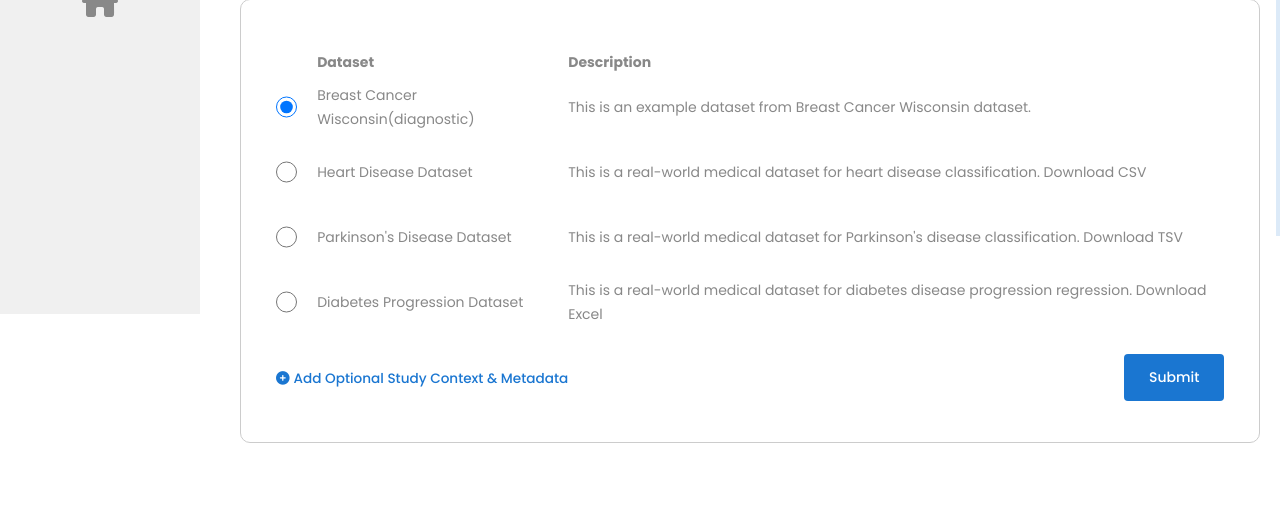
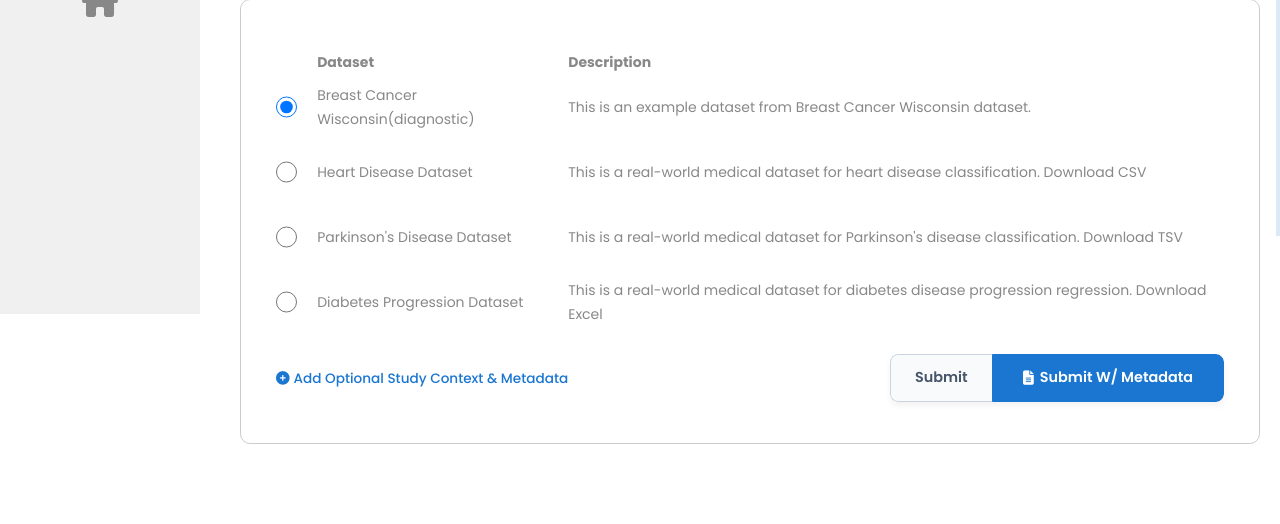
Before and after one commit to TrisesaSadewa/TWAI2, a Python web app: template pinebioml-report-service/resources/templates/access.html in a window 1280 px wide. Shown: the part 564-1088 px from the top of the page. Before the commit the page ends 1007 px from the top, so only its background shows below. Run offline with Jinja, Linux system fonts and the light colour scheme; the template is opened without the code that fills it, so the values that code supplies are empty; some libraries are stand-ins or nearby versions.

Commit message:
LLM improv Qwen

```diff
--- a/pinebioml-report-service/debug_log.txt
+++ b/pinebioml-report-service/debug_log.txt
@@ -186,3 +186,5 @@ source_file=C:\Users\Trisesa S\Documents\TRS\ITS\IIPP\TWAI2\pinebioml-report-ser
 Copied C:\Users\Trisesa S\Documents\TRS\ITS\IIPP\TWAI2\pinebioml-report-service\static\examples\Breast_Cancer_Wisconsin_diagnostic.csv to ./storage\datasets\b9975f5f-9edc-4c65-a05a-5a87ab2c80c3_Breast_Cancer_Wisconsin_diagnostic.csv
 source_file=C:\Users\Trisesa S\Documents\TRS\ITS\IIPP\TWAI2\pinebioml-report-service\static\examples\Breast_Cancer_Wisconsin_diagnostic.csv, exists=True
 Copied C:\Users\Trisesa S\Documents\TRS\ITS\IIPP\TWAI2\pinebioml-report-service\static\examples\Breast_Cancer_Wisconsin_diagnostic.csv to ./storage\datasets\701af0d4-47c4-4c28-af29-69005b860460_Breast_Cancer_Wisconsin_diagnostic.csv
+source_file=C:\Users\Trisesa S\Documents\TRS\ITS\IIPP\TWAI2\pinebioml-report-service\static\examples\Breast_Cancer_Wisconsin_diagnostic.csv, exists=True
+Copied C:\Users\Trisesa S\Documents\TRS\ITS\IIPP\TWAI2\pinebioml-report-service\static\examples\Breast_Cancer_Wisconsin_diagnostic.csv to ./storage\datasets\1f3c4137-cd19-4d34-ab04-74cb86ba18f8_Breast_Cancer_Wisconsin_diagnostic.csv
--- a/pinebioml-report-service/resources/templates/access.html
+++ b/pinebioml-report-service/resources/templates/access.html
@@ -422,27 +422,31 @@
                                     </tr>
                                     <tr id="upload-metadata-row">
                                         <td colspan="3" style="padding-top: 10px; padding-bottom: 10px;">
-                                            <div id="upload-metadata-box" class="metadata-context-box" style="display: none; background-color: #f8fafc; border: 1px solid #e2e8f0; border-radius: 8px; padding: 16px; margin-top: 5px; margin-bottom: 5px;">
-                                                <div style="display: flex; align-items: center; justify-content: space-between; margin-bottom: 8px; flex-wrap: wrap; gap: 8px;">
-                                                    <div style="display: flex; align-items: center;">
-                                                        <i class="fa fa-info-circle" style="color: #1A76D1; font-size: 1rem; margin-right: 8px;"></i>
-                                                        <span style="font-weight: 600; font-size: 0.92rem; color: #2d3748;">Additional Study Context & Metadata</span>
-                                                        <span style="font-size: 0.75rem; background: #e0f2fe; color: #0284c7; border: 1px solid #bae6fd; font-weight: 600; padding: 2px 8px; border-radius: 12px; margin-left: 8px;">Optional — Complements Auto-Detection</span>
+                                            <div id="upload-metadata-box" class="metadata-context-box" style="display: none; background: #ffffff; border: 1px solid #eaeaec; border-radius: 12px; padding: 20px; margin-top: 10px; margin-bottom: 10px; box-shadow: 0 4px 6px rgba(0, 0, 0, 0.02);">
+                                                <div style="display: flex; align-items: flex-start; justify-content: space-between; margin-bottom: 12px; flex-wrap: wrap; gap: 12px;">
+                                                    <div>
+                                                        <div style="display: flex; align-items: center; gap: 8px; margin-bottom: 6px;">
+                                                            <i class="fa fa-layer-group" style="color: #1A76D1; font-size: 1.1rem;"></i>
+                                                            <span style="font-weight: 600; font-size: 1rem; color: #1e293b;">Study Context & Metadata</span>
+                                                            <span style="font-size: 0.7rem; background: #f1f5f9; color: #64748b; font-weight: 600; padding: 2px 8px; border-radius: 12px; text-transform: uppercase; letter-spacing: 0.5px;">Optional</span>
+                                                        </div>
+                                                        <p style="font-size: 0.8rem; color: #64748b; margin: 0; max-width: 600px; line-height: 1.5;">
+                                                            Enhance AI detection by providing background information like disease context, research goals, feature definitions, and target labels.
+                                                        </p>
                                                     </div>
-                                                    <button type="button" class="btn btn-sm btn-outline-primary no-preloader insert-template-btn" style="font-size: 0.78rem; padding: 2px 8px; border-radius: 6px; border: 1px solid #1A76D1; color: #1A76D1; background: transparent; cursor: pointer;">
-                                                        <i class="fa fa-magic" style="margin-right: 4px;"></i> Insert Template
+                                                    <button type="button" class="btn btn-sm no-preloader insert-template-btn" style="font-size: 0.8rem; padding: 6px 12px; border-radius: 8px; border: 1px solid #e2e8f0; color: #334155; background: #f8fafc; cursor: pointer; display: flex; align-items: center; gap: 6px; font-weight: 500; transition: all 0.2s; height: fit-content;" onmouseover="this.style.background='#f1f5f9'; this.style.borderColor='#cbd5e1'" onmouseout="this.style.background='#f8fafc'; this.style.borderColor='#e2e8f0'">
+                                                        <i class="fa fa-magic" style="color: #1A76D1;"></i> Insert Template
                                                     </button>
                                                 </div>
-                                                <p style="font-size: 0.82rem; color: #64748b; margin-bottom: 8px; line-height: 1.4;">
-                                                    Provide background information to give the AI LLM deeper context for your dataset (e.g. disease background, research goals, feature definitions, target labels). This works in tandem with our automated domain detection.
-                                                </p>
-                                                <div style="display: flex; gap: 12px; margin-bottom: 8px; flex-wrap: wrap; font-size: 0.78rem; color: #475569;">
-                                                    <span>🩺 <b>Disease/Condition</b></span>
-                                                    <span>🎯 <b>Research Objective</b></span>
-                                                    <span>🧬 <b>Feature Descriptions</b></span>
-                                                    <span>📊 <b>Target Meaning</b></span>
+
+                                                <div style="display: flex; gap: 8px; margin-bottom: 12px; flex-wrap: wrap;">
+                                                    <span style="font-size: 0.75rem; background: #f8fafc; border: 1px solid #e2e8f0; color: #475569; padding: 4px 10px; border-radius: 16px; display: flex; align-items: center; gap: 5px;"><i class="fa fa-stethoscope" style="color:#64748b;"></i> Disease/Condition</span>
+                                                    <span style="font-size: 0.75rem; background: #f8fafc; border: 1px solid #e2e8f0; color: #475569; padding: 4px 10px; border-radius: 16px; display: flex; align-items: center; gap: 5px;"><i class="fa fa-bullseye" style="color:#64748b;"></i> Research Objective</span>
+                                                    <span style="font-size: 0.75rem; background: #f8fafc; border: 1px solid #e2e8f0; color: #475569; padding: 4px 10px; border-radius: 16px; display: flex; align-items: center; gap: 5px;"><i class="fa fa-dna" style="color:#64748b;"></i> Feature Descriptions</span>
+                                                    <span style="font-size: 0.75rem; background: #f8fafc; border: 1px solid #e2e8f0; color: #475569; padding: 4px 10px; border-radius: 16px; display: flex; align-items: center; gap: 5px;"><i class="fa fa-chart-pie" style="color:#64748b;"></i> Target Meaning</span>
                                                 </div>
-                                                <textarea name="additional_context" class="form-control context-textarea" rows="3" style="width: 100%; border-radius: 6px; border: 1px solid #cbd5e1; padding: 8px 10px; font-size: 0.85rem; line-height: 1.4; color: #1e293b; background-color: #ffffff; resize: vertical;" placeholder="e.g.&#10;• Disease/Topic: Breast Cancer Diagnostic Study&#10;• Research Objective: Classify malignant vs benign tumors based on cell nuclei features&#10;• Feature Notes: radius_mean = mean cell distance; texture_mean = gray-scale variability&#10;• Target Meaning: 1 = Malignant, 0 = Benign"></textarea>
+
+                                                <textarea name="additional_context" class="form-control context-textarea" rows="4" style="width: 100%; border-radius: 8px; border: 1px solid #cbd5e1; padding: 12px; font-size: 0.85rem; line-height: 1.5; color: #334155; background-color: #ffffff; resize: vertical; box-shadow: inset 0 1px 2px rgba(0,0,0,0.03); transition: border-color 0.2s;" placeholder="e.g.&#10;• Disease/Topic: Breast Cancer Diagnostic Study&#10;• Research Objective: Classify malignant vs benign tumors based on cell nuclei features&#10;• Feature Notes: radius_mean = mean cell distance; texture_mean = gray-scale variability&#10;• Target Meaning: 1 = Malignant, 0 = Benign" onfocus="this.style.borderColor='#1A76D1'; this.style.outline='none'" onblur="this.style.borderColor='#cbd5e1'"></textarea>
                                             </div>
                                         </td>
                                     </tr>
@@ -519,42 +523,42 @@
                                     </tr>
                                     <tr id="test-metadata-row">
                                         <td colspan="3" style="padding-top: 10px; padding-bottom: 10px;">
-                                            <div id="test-metadata-box" class="metadata-context-box" style="display: none; background-color: #f8fafc; border: 1px solid #e2e8f0; border-radius: 8px; padding: 16px; margin-top: 5px; margin-bottom: 5px;">
-                                                <div style="display: flex; align-items: center; justify-content: space-between; margin-bottom: 8px; flex-wrap: wrap; gap: 8px;">
-                                                    <div style="display: flex; align-items: center; flex-wrap: wrap; gap: 6px;">
-                                                        <i class="fa fa-info-circle" style="color: #1A76D1; font-size: 1rem; margin-right: 4px;"></i>
-                                                        <span style="font-weight: 600; font-size: 0.92rem; color: #2d3748;">Additional Study Context & Metadata</span>
-                                                        <span id="test-dataset-badge" style="font-size: 0.75rem; background: #e0f2fe; color: #0284c7; border: 1px solid #bae6fd; font-weight: 600; padding: 2px 8px; border-radius: 12px;">Pregenerated: Breast Cancer Wisconsin</span>
+                                            <div id="test-metadata-box" class="metadata-context-box" style="display: none; background: #ffffff; border: 1px solid #eaeaec; border-radius: 12px; padding: 20px; margin-top: 10px; margin-bottom: 10px; box-shadow: 0 4px 6px rgba(0, 0, 0, 0.02);">
+                                                <div style="display: flex; align-items: flex-start; justify-content: space-between; margin-bottom: 12px; flex-wrap: wrap; gap: 12px;">
+                                                    <div style="flex: 1; min-width: 250px;">
+                                                        <div style="display: flex; align-items: center; gap: 8px; margin-bottom: 6px; flex-wrap: wrap;">
+                                                            <i class="fa fa-layer-group" style="color: #1A76D1; font-size: 1.1rem;"></i>
+                                                            <span style="font-weight: 600; font-size: 1rem; color: #1e293b;">Study Context & Metadata</span>
+                                                            <span id="test-dataset-badge" style="font-size: 0.7rem; background: #e0f2fe; color: #0284c7; font-weight: 600; padding: 2px 8px; border-radius: 12px; border: 1px solid #bae6fd;">Pregenerated: Breast Cancer Wisconsin</span>
+                                                        </div>
+                                                        <p style="font-size: 0.8rem; color: #64748b; margin: 0; max-width: 600px; line-height: 1.5;">
+                                                            Provide background information for deeper AI context. For test data, accurate domain metadata is provided below and can be edited.
+                                                        </p>
                                                     </div>
-                                                    <div style="display: flex; gap: 6px; flex-wrap: wrap;">
-                                                        <button type="button" id="btn-autofill-test-context" class="btn btn-sm btn-outline-primary no-preloader" style="font-size: 0.78rem; padding: 2px 8px; border-radius: 6px; border: 1px solid #1A76D1; color: #1A76D1; background: #ffffff; cursor: pointer;">
-                                                            <i class="fa fa-sparkles" style="margin-right: 4px;"></i> Load Pregenerated Metadata
+
+                                                    <div style="display: flex; background: #f8fafc; border: 1px solid #e2e8f0; border-radius: 8px; overflow: hidden; height: fit-content;">
+                                                        <button type="button" id="btn-autofill-test-context" class="btn btn-sm no-preloader" style="font-size: 0.75rem; padding: 6px 10px; border: none; border-right: 1px solid #e2e8f0; color: #1A76D1; background: transparent; cursor: pointer; font-weight: 500; border-radius: 0; box-shadow: none;" onmouseover="this.style.background='#f1f5f9'" onmouseout="this.style.background='transparent'">
+                                                            <i class="fa fa-sparkles"></i> Load Pregenerated
                                                         </button>
-                                                        <button type="button" class="btn btn-sm btn-outline-primary no-preloader insert-template-btn" style="font-size: 0.78rem; padding: 2px 8px; border-radius: 6px; border: 1px solid #64748b; color: #475569; background: #ffffff; cursor: pointer;">
-                                                            <i class="fa fa-magic" style="margin-right: 4px;"></i> Insert Blank Template
+                                                        <button type="button" class="btn btn-sm no-preloader insert-template-btn" style="font-size: 0.75rem; padding: 6px 10px; border: none; border-right: 1px solid #e2e8f0; color: #475569; background: transparent; cursor: pointer; font-weight: 500; border-radius: 0; box-shadow: none;" onmouseover="this.style.background='#f1f5f9'" onmouseout="this.style.background='transparent'">
+                                                            <i class="fa fa-magic"></i> Template
                                                         </button>
-                                                        <button type="button" id="btn-clear-test-context" class="btn btn-sm btn-outline-secondary no-preloader" style="font-size: 0.78rem; padding: 2px 8px; border-radius: 6px; border: 1px solid #cbd5e1; color: #64748b; background: #ffffff; cursor: pointer;">
-                                                            <i class="fa fa-eraser" style="margin-right: 4px;"></i> Clear Text
+                                                        <button type="button" id="btn-clear-test-context" class="btn btn-sm no-preloader" style="font-size: 0.75rem; padding: 6px 10px; border: none; color: #64748b; background: transparent; cursor: pointer; font-weight: 500; border-radius: 0; box-shadow: none;" onmouseover="this.style.background='#f1f5f9'" onmouseout="this.style.background='transparent'">
+                                                            <i class="fa fa-eraser"></i> Clear
                                                         </button>
                                                     </div>
                                                 </div>
-                                                <p style="font-size: 0.82rem; color: #64748b; margin-bottom: 8px; line-height: 1.4;">
-                                                    Provide background information to give the AI LLM deeper context for your dataset. For test data, accurate pregenerated domain metadata is provided below and can be edited or cleared.
-                                                </p>
-                                                <div style="display: flex; justify-content: space-between; align-items: center; margin-bottom: 8px; flex-wrap: wrap; gap: 8px; font-size: 0.78rem; color: #475569;">
-                                                    <div style="display: flex; gap: 12px; flex-wrap: wrap;">
-                                                        <span>🩺 <b>Disease/Condition</b></span>
-                                                        <span>🎯 <b>Research Objective</b></span>
-                                                        <span>🧬 <b>Feature Descriptions</b></span>
-                                                        <span>📊 <b>Target Meaning</b></span>
+                                                <div style="display: flex; justify-content: space-between; align-items: center; margin-bottom: 12px; flex-wrap: wrap; gap: 12px;">
+                                                    <div style="display: flex; gap: 8px; flex-wrap: wrap;">
+                                                        <span style="font-size: 0.75rem; background: #f8fafc; border: 1px solid #e2e8f0; color: #475569; padding: 4px 10px; border-radius: 16px; display: flex; align-items: center; gap: 5px;"><i class="fa fa-stethoscope" style="color:#64748b;"></i> Disease/Condition</span>
+                                                        <span style="font-size: 0.75rem; background: #f8fafc; border: 1px solid #e2e8f0; color: #475569; padding: 4px 10px; border-radius: 16px; display: flex; align-items: center; gap: 5px;"><i class="fa fa-bullseye" style="color:#64748b;"></i> Research Objective</span>
+                                                        <span style="font-size: 0.75rem; background: #f8fafc; border: 1px solid #e2e8f0; color: #475569; padding: 4px 10px; border-radius: 16px; display: flex; align-items: center; gap: 5px;"><i class="fa fa-dna" style="color:#64748b;"></i> Feature Descriptions</span>
+                                                        <span style="font-size: 0.75rem; background: #f8fafc; border: 1px solid #e2e8f0; color: #475569; padding: 4px 10px; border-radius: 16px; display: flex; align-items: center; gap: 5px;"><i class="fa fa-chart-pie" style="color:#64748b;"></i> Target Meaning</span>
                                                     </div>
-                                                    <div>
-                                                        <label style="margin: 0; cursor: pointer; font-weight: 500; color: #1e293b;">
-                                                            <input type="checkbox" id="include-test-context-chk" checked style="margin-right: 4px; vertical-align: middle;"> Submit with study metadata
-                                                        </label>
-                                                    </div>
+                                                    <input type="checkbox" id="include-test-context-chk" checked style="display: none;">
                                                 </div>
-                                                <textarea id="test-additional-context" name="additional_context" class="form-control context-textarea" rows="5" style="width: 100%; border-radius: 6px; border: 1px solid #cbd5e1; padding: 10px; font-size: 0.85rem; line-height: 1.45; color: #1e293b; background-color: #ffffff; resize: vertical; font-family: inherit;"></textarea>
+
+                                                <textarea id="test-additional-context" name="additional_context" class="form-control context-textarea" rows="5" style="width: 100%; border-radius: 8px; border: 1px solid #cbd5e1; padding: 12px; font-size: 0.85rem; line-height: 1.5; color: #334155; background-color: #ffffff; resize: vertical; font-family: inherit; box-shadow: inset 0 1px 2px rgba(0,0,0,0.03); transition: border-color 0.2s;" onfocus="this.style.borderColor='#1A76D1'; this.style.outline='none'" onblur="this.style.borderColor='#cbd5e1'"></textarea>
                                             </div>
                                         </td>
                                     </tr>
@@ -565,8 +569,11 @@
                                             </button>
                                         </td>
                                         <td>
-                                            <div class="button" style="float: right;">
-                                                <button title="Action" aria-label="Action" type="submit" class="btn">Submit</button>
+                                            <div style="float: right; display: inline-flex; border-radius: 8px; overflow: hidden; box-shadow: 0 4px 6px rgba(0,0,0,0.05);">
+                                                <button title="Submit without metadata" aria-label="Submit" type="submit" class="btn" id="submit-test-no-meta" style="padding: 12px 24px; background: #f8fafc; border: 1px solid #cbd5e1; border-right: none; color: #475569; margin: 0; font-size: 0.9rem; font-weight: 600; transition: all 0.2s; border-radius: 8px 0 0 8px;" onmouseover="this.style.background='#f1f5f9'" onmouseout="this.style.background='#f8fafc'" onclick="document.getElementById('include-test-context-chk').checked = false; document.getElementById('include-test-context-chk').dispatchEvent(new Event('change'));">Submit</button>
+                                                <button title="Submit with metadata" aria-label="Submit with metadata" type="submit" class="btn" id="submit-test-with-meta" style="padding: 12px 30px; background: #1A76D1; border: 1px solid #1A76D1; color: white; display: flex; align-items: center; justify-content: center; gap: 6px; margin: 0; font-size: 0.9rem; font-weight: 600; border-radius: 0 8px 8px 0;" onclick="document.getElementById('include-test-context-chk').checked = true; document.getElementById('include-test-context-chk').dispatchEvent(new Event('change'));">
+                                                    <i class="fa fa-file-alt"></i> Submit w/ Metadata
+                                                </button>
                                             </div>
                                         </td>
                                     </tr>
```
Also changed, not shown: pinebioml-report-service/resources/templates/actual_result.html (+7 -1 lines), pinebioml-report-service/resources/templates/result.html (+9 -5 lines).
